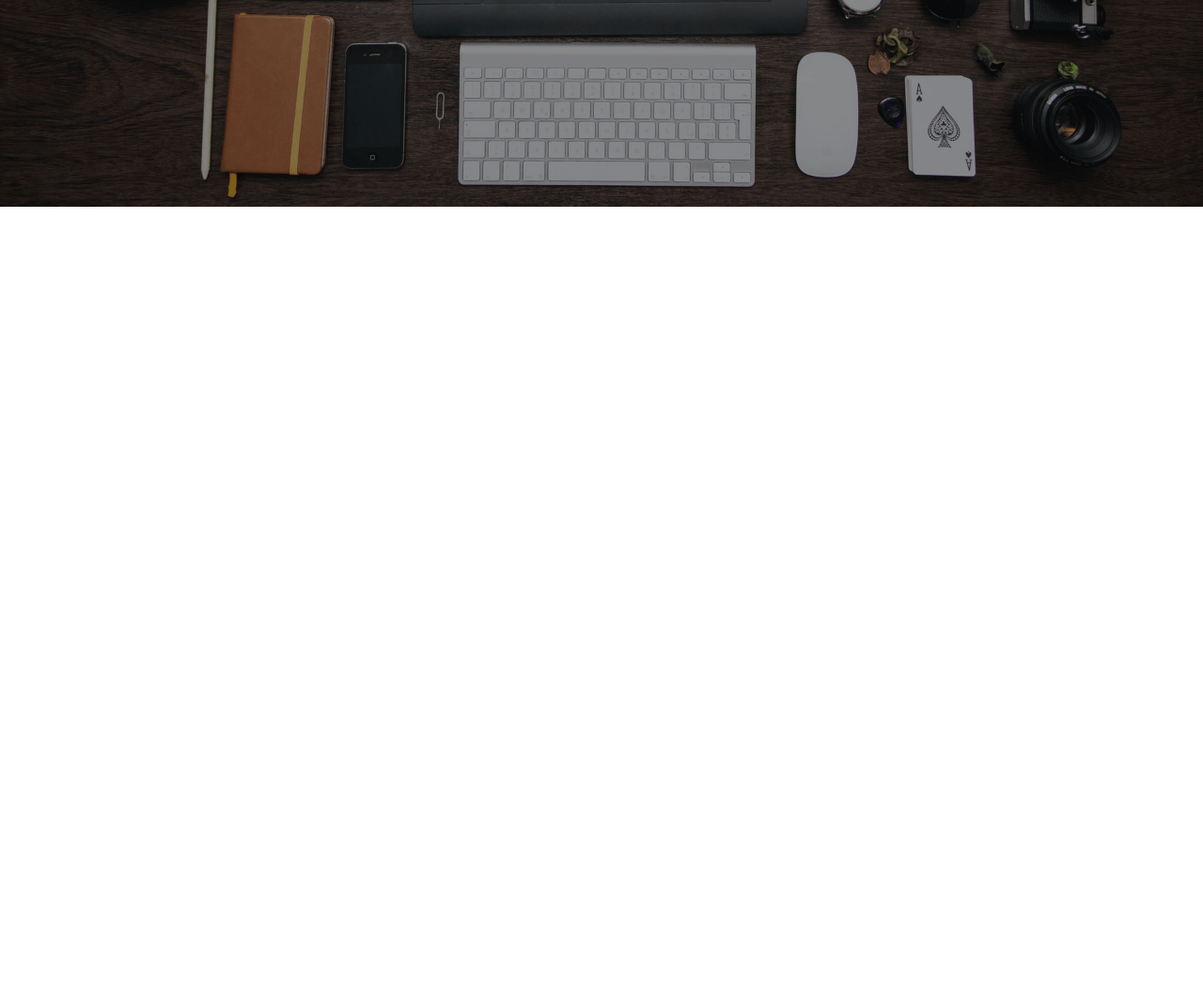
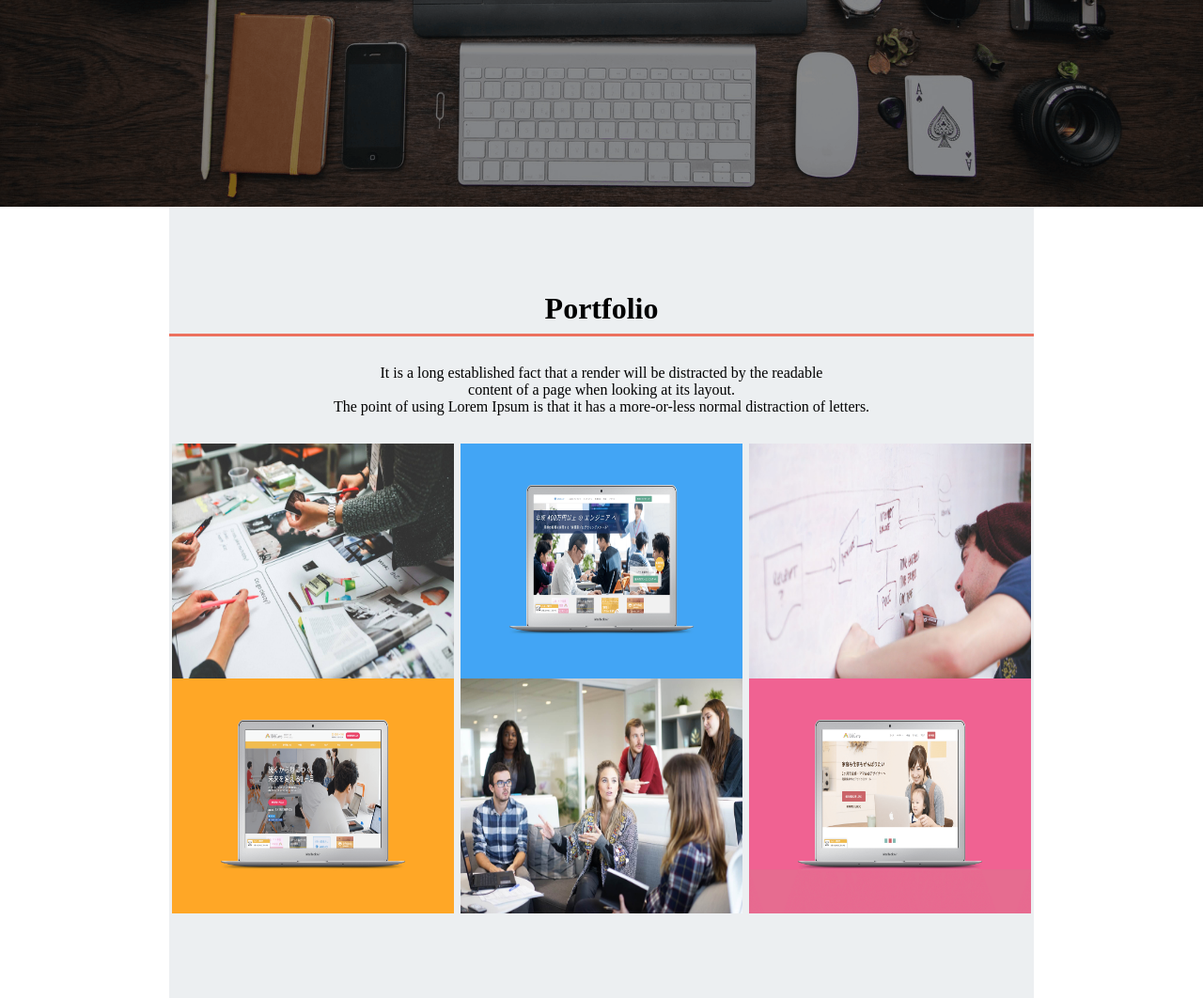
Before and after one commit to hanairokoromo/mysite, a plain HTML site: page index.html in a window 1280 px wide. Shown: the part 500-1562 px from the top of the page at 94% size. Before the commit the page ends 800 px from the top, so only its background shows below. Drawn offline with Linux system fonts and the light colour scheme.

Commit message:
main-portfolio

```diff
--- a/index.html
+++ b/index.html
@@ -27,5 +27,29 @@
                 </div>
             </div>
         </header>
+        <main>
+            <div class="main-visual">
+                <div class="main-visual-content">
+                    <p class="main-visual-text1">Lorem Ipsum</p>
+                    <p class="main-visual-text2">simply dummy text of printing</p>
+                </div>
+            </div>
+            <section class="portfolio">
+                <h2 class="portfolio-heading">Portfolio</h2>
+                <p class="portfolio-content">
+                    It is a long established fact that a render will be distracted by the readable<br>
+                    content of a page when looking at its layout.<br>
+                    The point of using Lorem Ipsum is that it has a more-or-less normal distraction of letters.
+                </p>
+                <div class="portfolio-item">
+                    <img class="portfolio-img" src="img/sketch.jpg">
+                    <img class="portfolio-img" src="img/websuku.png">
+                    <img class="portfolio-img" src="img/write.jpg">
+                    <img class="portfolio-img" src="img/webcamp.png">
+                    <img class="portfolio-img" src="img/talk.jpg">
+                    <img class="portfolio-img" src="img/webcamp-mother.png">
+                </div>
+            </section>
+        </main>
     </body>
 </html>
--- a/style.css
+++ b/style.css
@@ -55,3 +55,39 @@ nav{
 .main-visual-text2{
     font-size: 20px;
 }
+
+.portfolio{
+    margin: auto;
+    width: 920px;
+    text-align: center;
+    background-color: #ECEFF1;
+    justify-content: center;
+}
+
+.portfolio-heading{
+    padding-top: 90px;
+    padding-bottom: 8px;
+    font-size: 32px;
+    color: #000000;
+    border-bottom: solid #EC715F;
+    border-width: 3px 70px;
+}
+
+.portfolio-content{
+    padding-top: 30px;
+    padding-bottom: 30px;
+    font-size: 16px;
+    color: #000000;
+}
+
+.portfolio-item{
+    display: flex;
+    flex-wrap: wrap;
+    padding-bottom: 90px;
+}
+
+.portfolio-img{
+    margin: auto;
+    width: 300px;
+    height: 250px;
+}
```
